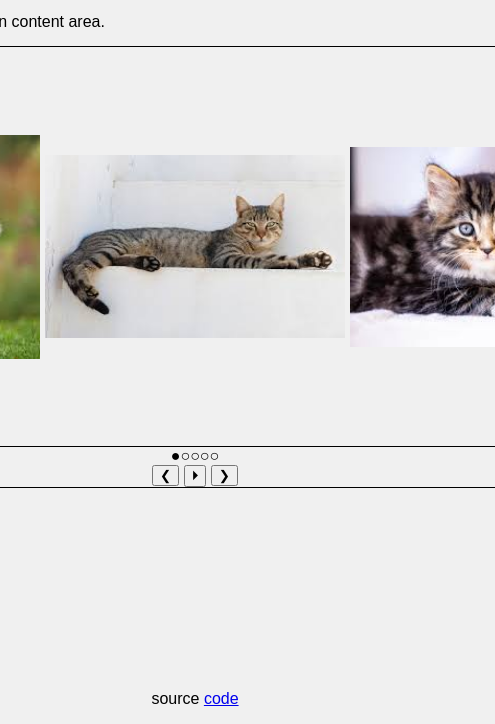
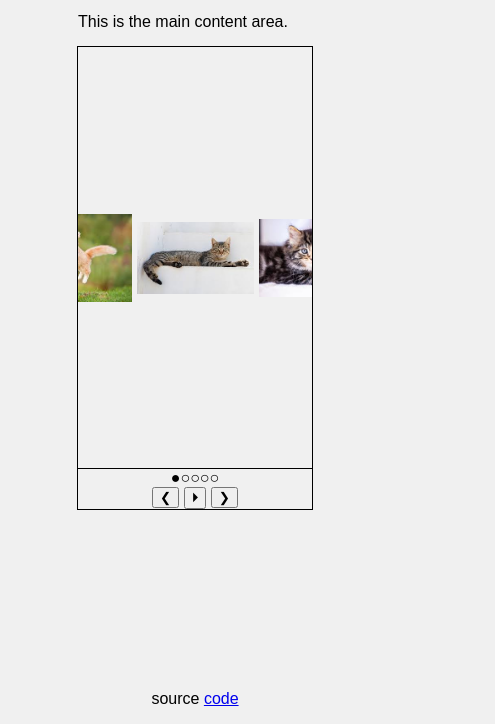
Before and after one commit to abemo/carousel, a website: page index.html in a window 390 px wide. Shown: the part 120-844 px from the top of the page, 495 px wide, since content can reach past the window. Drawn offline with Linux system fonts and the light colour scheme.

Commit message:
made carousel size responsive

```diff
--- a/styles.css
+++ b/styles.css
@@ -30,8 +30,8 @@ main {
   justify-content: center;
   align-items: center;
   gap: 5px;
-  width: 600px;
-  height: 400px;
+  width: 60vw;
+  height: 50vh;
   overflow: hidden;
   position: relative;
 }
```
Also changed, not shown: README.md.
